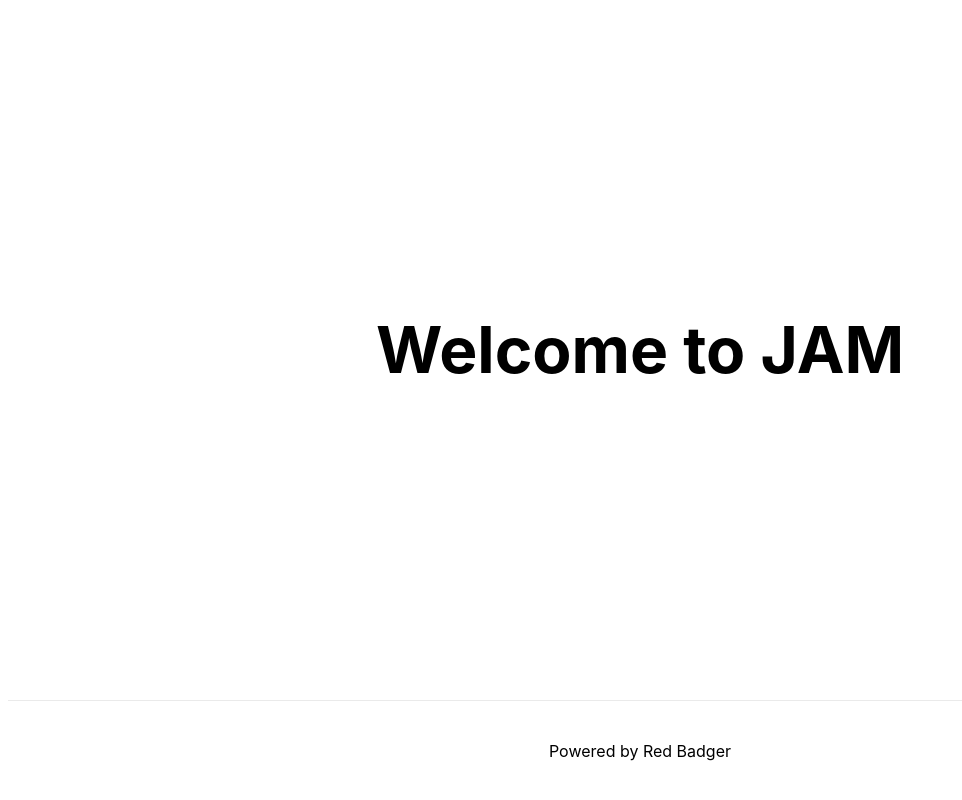
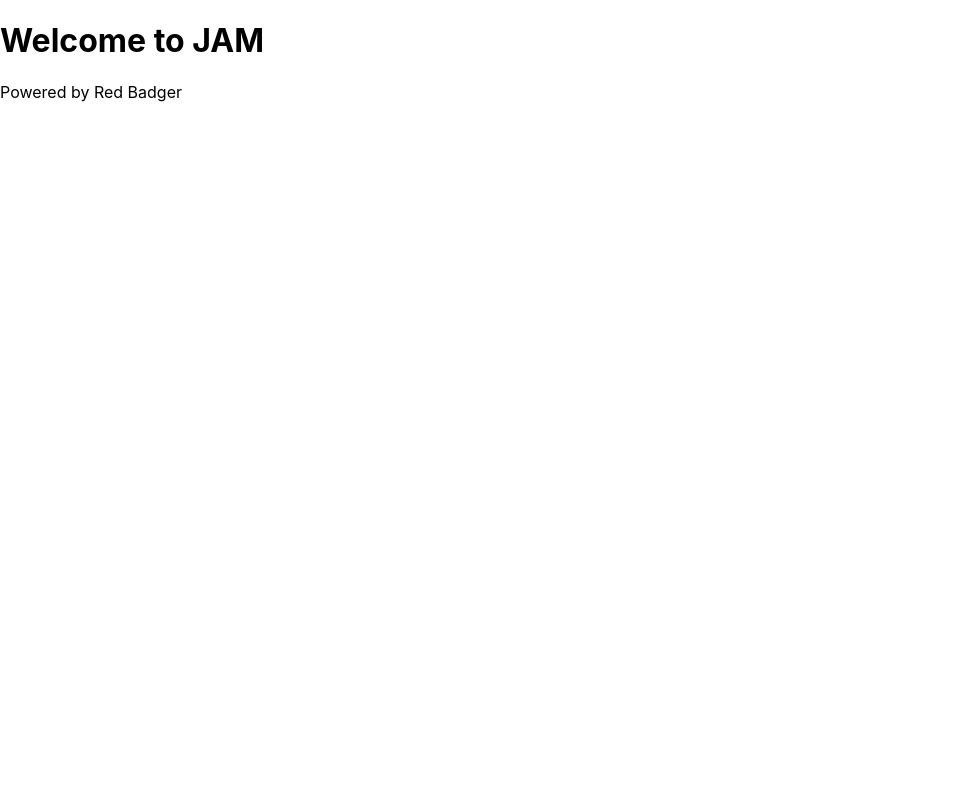
Before and after one commit to redbadger/jams, a Next.js app: page / in a window 1280 px wide. Shown: the whole page, without its empty margins (0-962 px from the left). Built offline with nearby package versions, Linux system fonts and the light colour scheme.

Commit message:
Remove styles

```diff
--- a/pages/index.js
+++ b/pages/index.js
@@ -1,18 +1,17 @@
 import Head from 'next/head';
-import styles from '../styles/Home.module.css';
 
 export default function Home() {
   return (
-    <div className={styles.container}>
+    <div>
       <Head>
         <title>Welcome to JAMS</title>
       </Head>
 
-      <main className={styles.main}>
-        <h1 className={styles.title}>Welcome to JAM</h1>
+      <main>
+        <h1>Welcome to JAM</h1>
       </main>
 
-      <footer className={styles.footer}>
+      <footer>
         <a>Powered by Red Badger</a>
       </footer>
     </div>
--- a/styles/Home.module.css
+++ /dev/null
@@ -1,121 +0,0 @@
-.container {
-  min-height: 100vh;
-  padding: 0 0.5rem;
-  display: flex;
-  flex-direction: column;
-  justify-content: center;
-  align-items: center;
-  height: 100vh;
-}
-
-.main {
-  padding: 5rem 0;
-  flex: 1;
-  display: flex;
-  flex-direction: column;
-  justify-content: center;
-  align-items: center;
-}
-
-.footer {
-  width: 100%;
-  height: 100px;
-  border-top: 1px solid #eaeaea;
-  display: flex;
-  justify-content: center;
-  align-items: center;
-}
-
-.footer a {
-  display: flex;
-  justify-content: center;
-  align-items: center;
-  flex-grow: 1;
-}
-
-.title a {
-  color: #0070f3;
-  text-decoration: none;
-}
-
-.title a:hover,
-.title a:focus,
-.title a:active {
-  text-decoration: underline;
-}
-
-.title {
-  margin: 0;
-  line-height: 1.15;
-  font-size: 4rem;
-}
-
-.title,
-.description {
-  text-align: center;
-}
-
-.description {
-  line-height: 1.5;
-  font-size: 1.5rem;
-}
-
-.code {
-  background: #fafafa;
-  border-radius: 5px;
-  padding: 0.75rem;
-  font-size: 1.1rem;
-  font-family: Menlo, Monaco, Lucida Console, Liberation Mono, DejaVu Sans Mono,
-    Bitstream Vera Sans Mono, Courier New, monospace;
-}
-
-.grid {
-  display: flex;
-  align-items: center;
-  justify-content: center;
-  flex-wrap: wrap;
-  max-width: 800px;
-  margin-top: 3rem;
-}
-
-.card {
-  margin: 1rem;
-  padding: 1.5rem;
-  text-align: left;
-  color: inherit;
-  text-decoration: none;
-  border: 1px solid #eaeaea;
-  border-radius: 10px;
-  transition: color 0.15s ease, border-color 0.15s ease;
-  width: 45%;
-}
-
-.card:hover,
-.card:focus,
-.card:active {
-  color: #0070f3;
-  border-color: #0070f3;
-}
-
-.card h2 {
-  margin: 0 0 1rem 0;
-  font-size: 1.5rem;
-}
-
-.card p {
-  margin: 0;
-  font-size: 1.25rem;
-  line-height: 1.5;
-}
-
-.logo {
-  height: 1em;
-  margin-left: 0.5rem;
-}
-
-@media (max-width: 600px) {
-  .grid {
-    width: 100%;
-    flex-direction: column;
-  }
-}
```
Also changed, not shown: pages/jams/[jam].js (+5 -6 lines).
